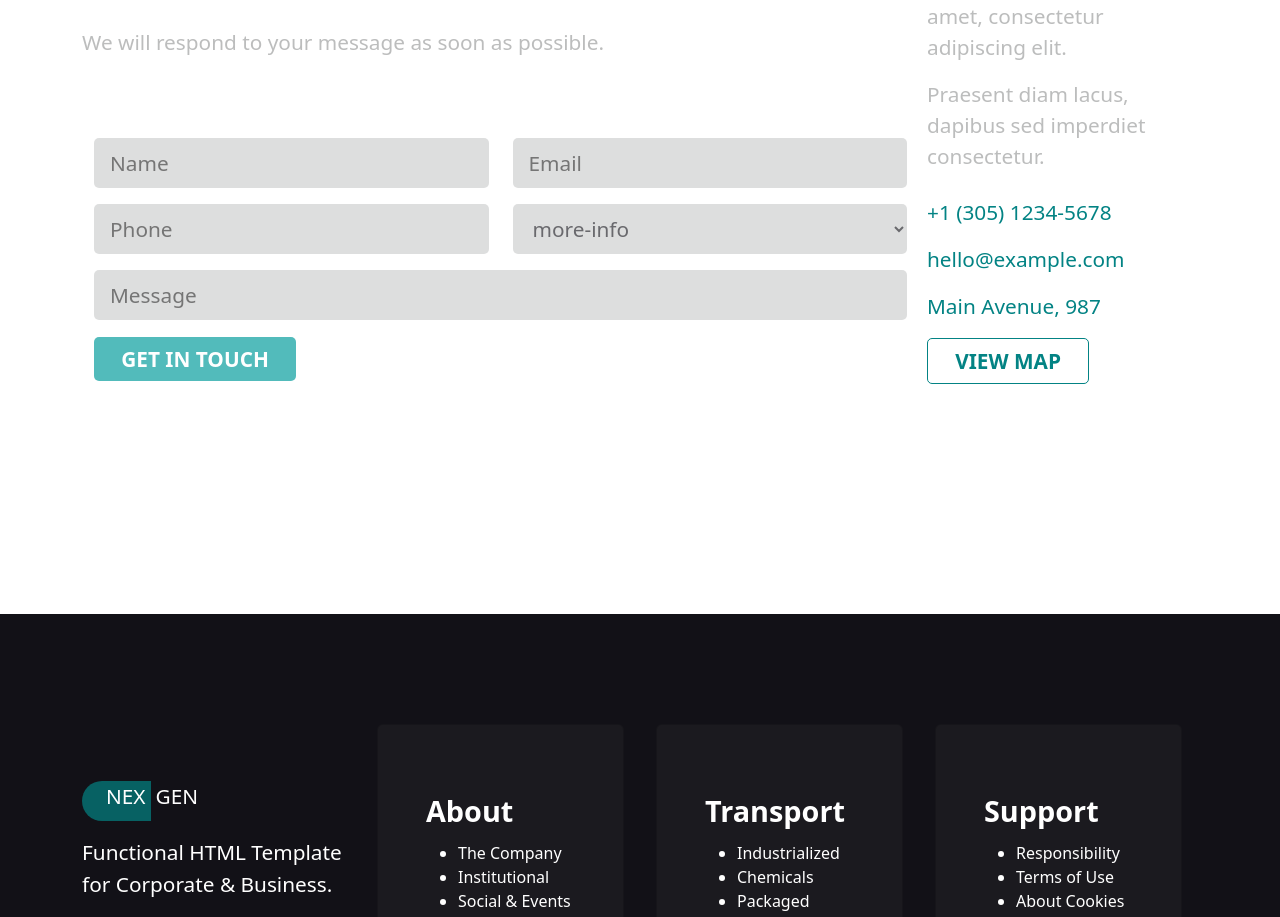
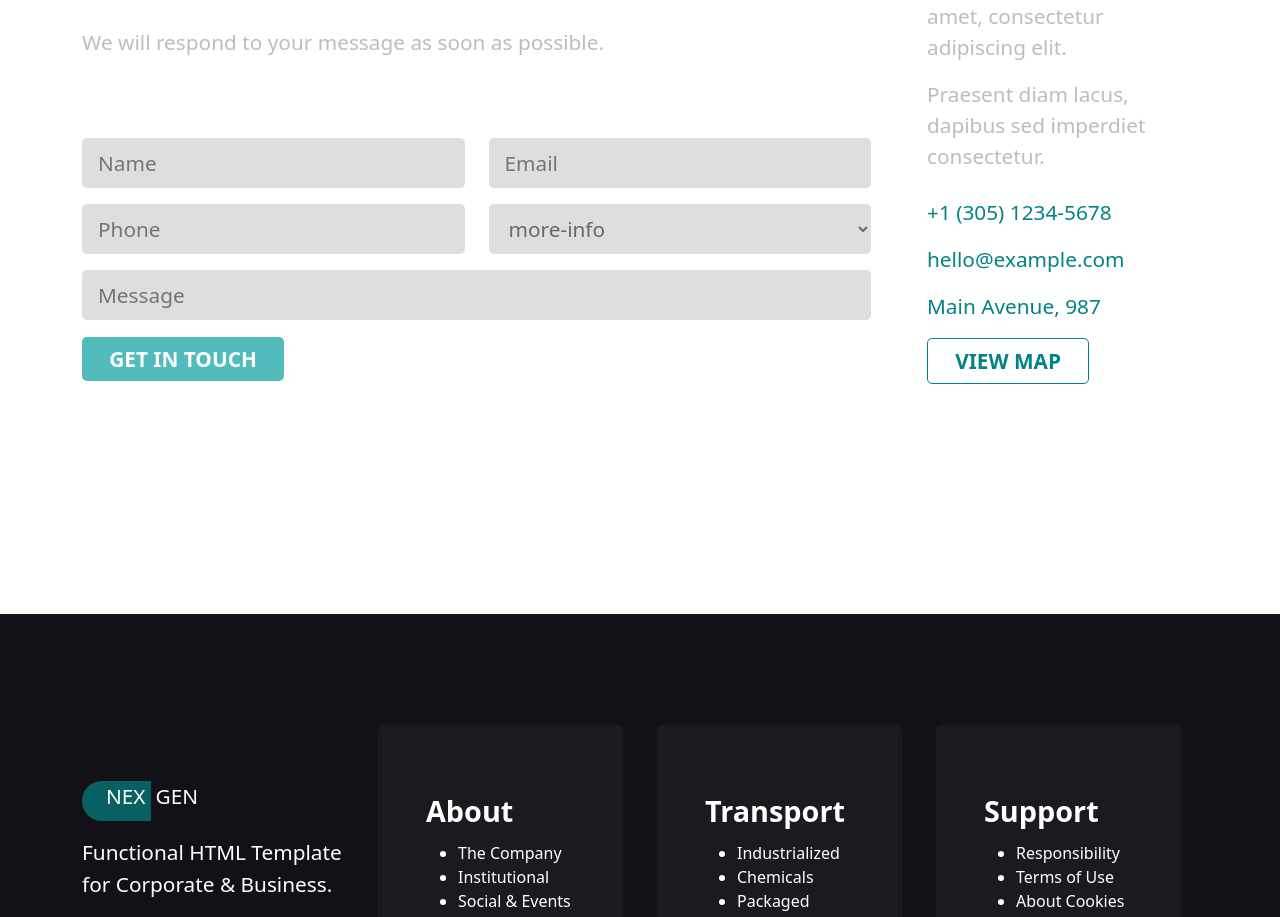
Before and after one commit to MatteoGenovese/proj-html-vuejs, a Vue app: page / in a window 1280 px wide. Shown: the part 5642-6559 px from the top of the page. Built offline with nearby package versions, Linux system fonts and the light colour scheme.

Commit message:
fix: margin and padding in the getintouch section

```diff
--- a/src/components/Main.vue
+++ b/src/components/Main.vue
@@ -215,7 +215,7 @@
         <div class="w-75">
           <SectionHeading :page="pages[6]" />
           <div class="form">
-            <div class="container">
+
               <div class="row">
                 <div class="col"><input type="text" placeholder="Name"></div>
                 <div class="col"><input type="text" placeholder="Email"></div>
@@ -241,7 +241,7 @@
                   <MyButton :msg="'GET IN TOUCH'" :buttonType="'light-blue'" :link="'get in touch'"
                  />
                 </div>
-              </div>
+
 
             </div>
           </div>
@@ -586,6 +586,10 @@ div.corp-information > *{
   padding-bottom: 0.5rem;
 }
 
+.form{
+  margin-right: 3rem;
+}
+
 .form input,
 section#getintouch .form select{
   background-color: rgba($fifth_color, 0.5);
```
